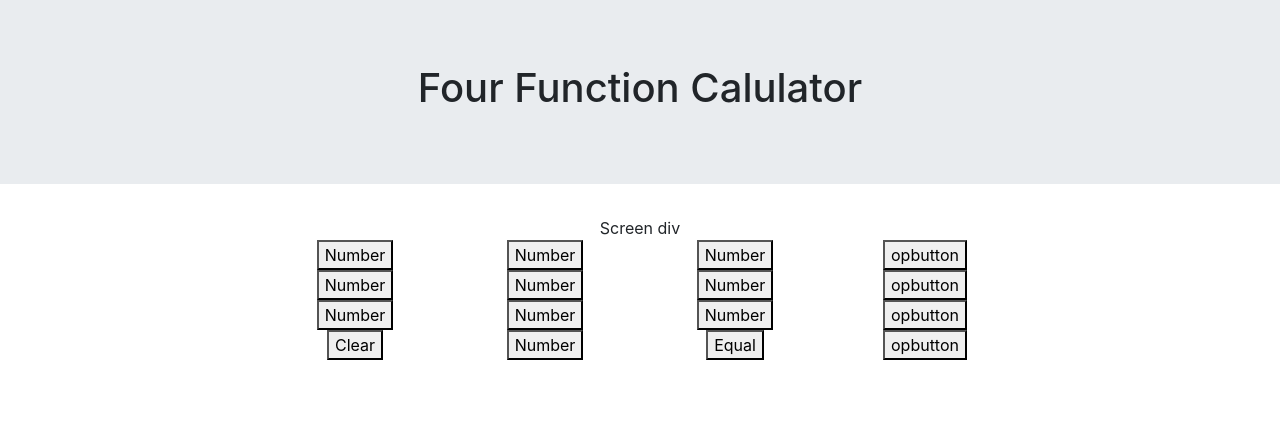
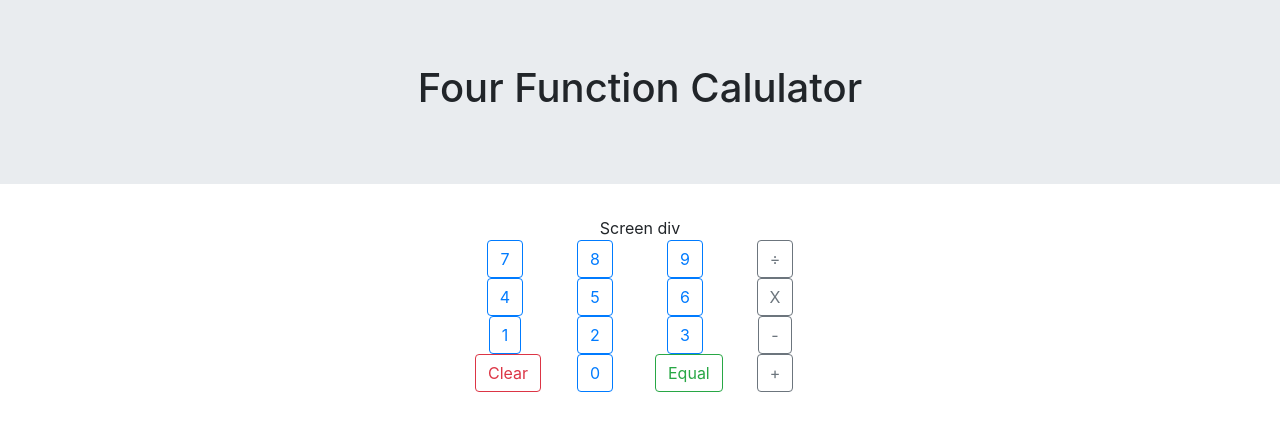
Before and after one commit to Kaleighspurio/react-calculator, a React (Create React App) app: page / in a window 1280 px wide. Shown: the top 430 px of the page. Built offline with nearby package versions, Linux system fonts and the light colour scheme.

Commit message:
more layout adjustments, put a container in App and put calcbody inside

```diff
--- a/src/App.js
+++ b/src/App.js
@@ -3,12 +3,25 @@ import Header from './components/Header';
 import CalcBody from './components/CalcBody';
 import 'bootstrap/dist/css/bootstrap.min.css';
 import './App.css';
+import { Container, Row, Col } from 'react-bootstrap';
 
 function App() {
   return (
     <div className="App">
-      <Header/>
-      <CalcBody/>
+      <Header />
+      <Container>
+        <Row className="justify-content-md-center">
+          <Col xs lg="2">
+
+          </Col>
+          <Col md="6">
+            <CalcBody/>
+          </Col>
+          <Col xs lg="2">
+
+          </Col>
+        </Row>
+      </Container>
     </div>
   );
 }
--- a/src/components/CalcBody.js
+++ b/src/components/CalcBody.js
@@ -1,6 +1,6 @@
 import React from 'react';
 import NumButton from './NumButton';
-import ClearButton from "./ClearButton";
+import ClearButton from './ClearButton';
 import EqualButton from './EqualButton';
 import OperationButton from './OperationButton';
 import ScreenDiv from './ScreenDiv';
@@ -10,67 +10,67 @@ import { Container, Row, Col } from 'react-bootstrap';
 export default function CalcBody() {
   return (
     <Container>
-            <Row xs={2} md={4} lg={6} className="justify-content-center">
+      <Row className="justify-content-center">
         <Col>
-                    <ScreenDiv/>
+          <ScreenDiv />
         </Col>
       </Row>
       <Row xs={2} md={4} lg={6} className="justify-content-center">
         <Col xs={3}>
-                <NumButton/>
+          <NumButton value={7} />
         </Col>
         <Col xs={3}>
-                <NumButton/>
+          <NumButton value={8} />
         </Col>
         <Col xs={3}>
-                <NumButton/>
+          <NumButton value={9} />
         </Col>
         <Col xs={3}>
-                <OperationButton/>
+          <OperationButton value="÷" />
         </Col>
       </Row>
       <Row xs={2} md={4} lg={6} className="justify-content-center">
         <Col xs={3}>
-                <NumButton/>
+          <NumButton value={4} />
         </Col>
         <Col xs={3}>
-                <NumButton/>
+          <NumButton value={5} />
         </Col>
         <Col xs={3}>
-                <NumButton/>
+          <NumButton value={6} />
         </Col>
         <Col xs={3}>
-                <OperationButton/>
+          <OperationButton value={'X'} />
         </Col>
       </Row>
       <Row xs={2} md={4} lg={6} className="justify-content-center">
         <Col xs={3}>
-                <NumButton/>
+          <NumButton value={1} />
         </Col>
         <Col xs={3}>
-                <NumButton/>
+          <NumButton value={2} />
         </Col>
         <Col xs={3}>
-                <NumButton/>
+          <NumButton value={3} />
         </Col>
         <Col xs={3}>
-                <OperationButton/>
+          <OperationButton value={'-'} />
         </Col>
       </Row>
       <Row xs={2} md={4} lg={6} className="justify-content-center">
         <Col xs={3}>
-                <ClearButton/>
+          <ClearButton />
         </Col>
         <Col xs={3}>
-                <NumButton/>
+          <NumButton value={0} />
         </Col>
         <Col xs={3}>
-                <EqualButton/>
+          <EqualButton />
         </Col>
         <Col xs={3}>
-                <OperationButton/>
+          <OperationButton value={'+'} />
         </Col>
       </Row>
     </Container>
-    )
+  );
 }
--- a/src/components/ClearButton.js
+++ b/src/components/ClearButton.js
@@ -1,7 +1,8 @@
 import React from 'react';
+import Button from 'react-bootstrap/Button';
 
 export default function ClearButton() {
     return (
-        <button>Clear</button>
+        <Button variant="outline-danger">Clear</Button>
     )
 }
--- a/src/components/EqualButton.js
+++ b/src/components/EqualButton.js
@@ -1,7 +1,6 @@
 import React from 'react';
+import Button from 'react-bootstrap/Button';
 
 export default function EqualButton() {
-    return (
-        <button>Equal</button>
-    )
+  return <Button variant="outline-success">Equal</Button>;
 }
--- a/src/components/NumButton.js
+++ b/src/components/NumButton.js
@@ -1,7 +1,6 @@
 import React from 'react';
+import Button from 'react-bootstrap/Button';
 
-export default function NumButton() {
-    return (
-        <button>Number</button>
-    )
+export default function NumButton(props) {
+  return <Button variant="outline-primary">{props.value}</Button>;
 }
--- a/src/components/OperationButton.js
+++ b/src/components/OperationButton.js
@@ -1,7 +1,6 @@
 import React from 'react';
+import Button from 'react-bootstrap/Button';
 
-export default function OperationButton() {
-    return (
-        <button>opbutton</button>
-    )
+export default function OperationButton(props) {
+  return <Button variant="outline-secondary">{props.value}</Button>;
 }
```
Lines whose indentation alone changed are shown as unchanged.
